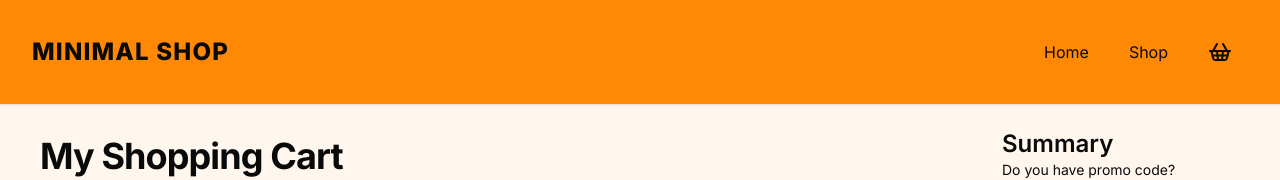
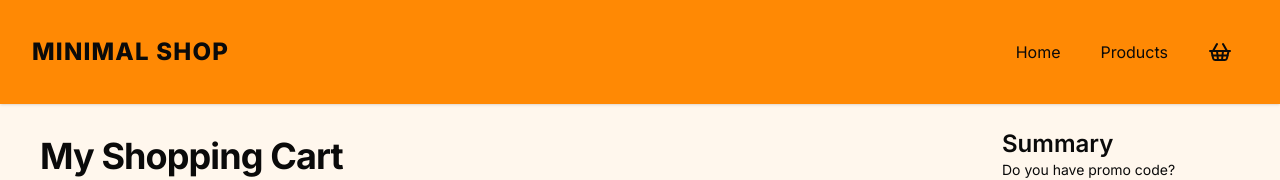
Before and after one commit to Carlosaac23/TOP-shopping-cart, a React (Vite) app: page /TOP-shopping-cart/cart in a window 1280 px wide. Shown: the top 180 px of the page. Built offline with nearby package versions, Linux system fonts and the light colour scheme.

Commit message:
chore: change Link name from shop to products

```diff
--- a/src/components/Header.jsx
+++ b/src/components/Header.jsx
@@ -27,7 +27,7 @@ export default function Header() {
             to='shop'
             className='rounded-md px-4 py-2 hover:bg-orange-600 hover:text-orange-50'
           >
-            Shop
+            Products
           </Link>
           <Link
             to='cart'
```
